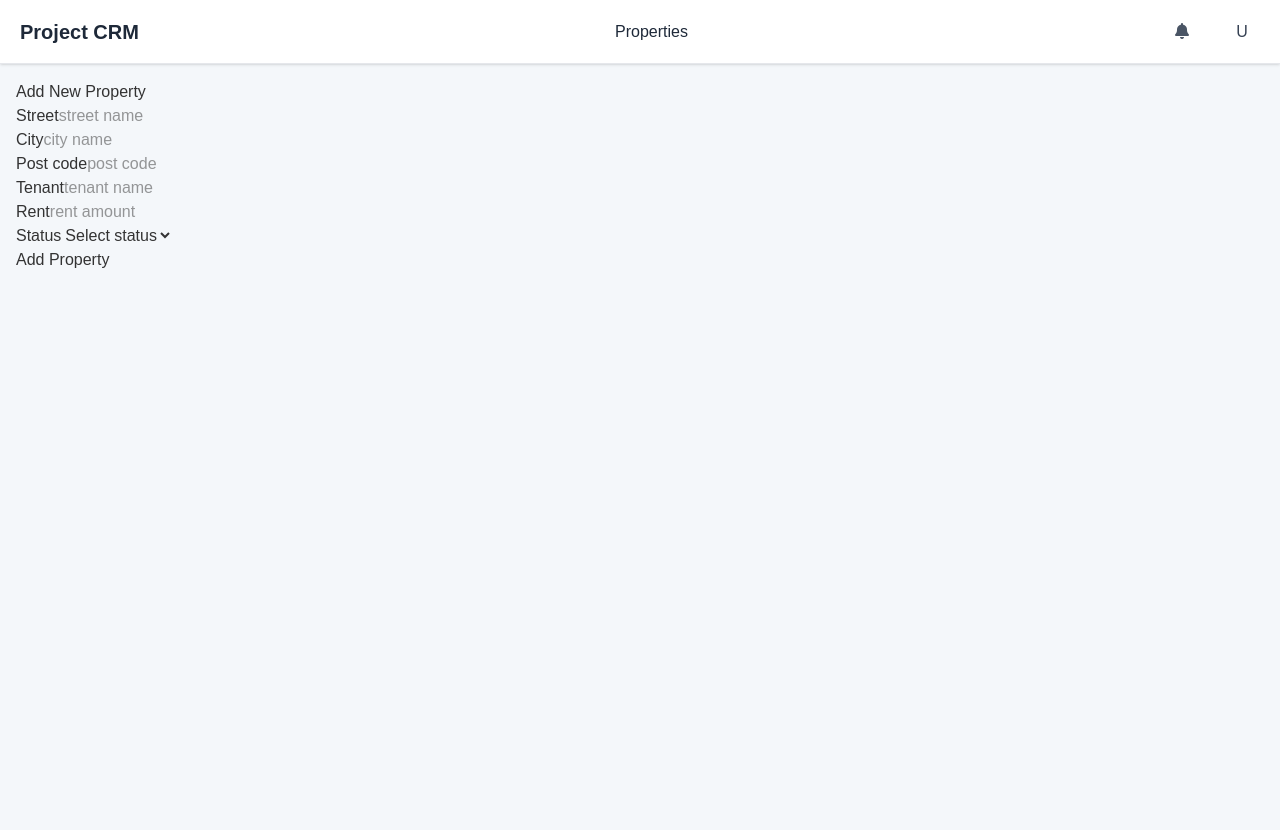
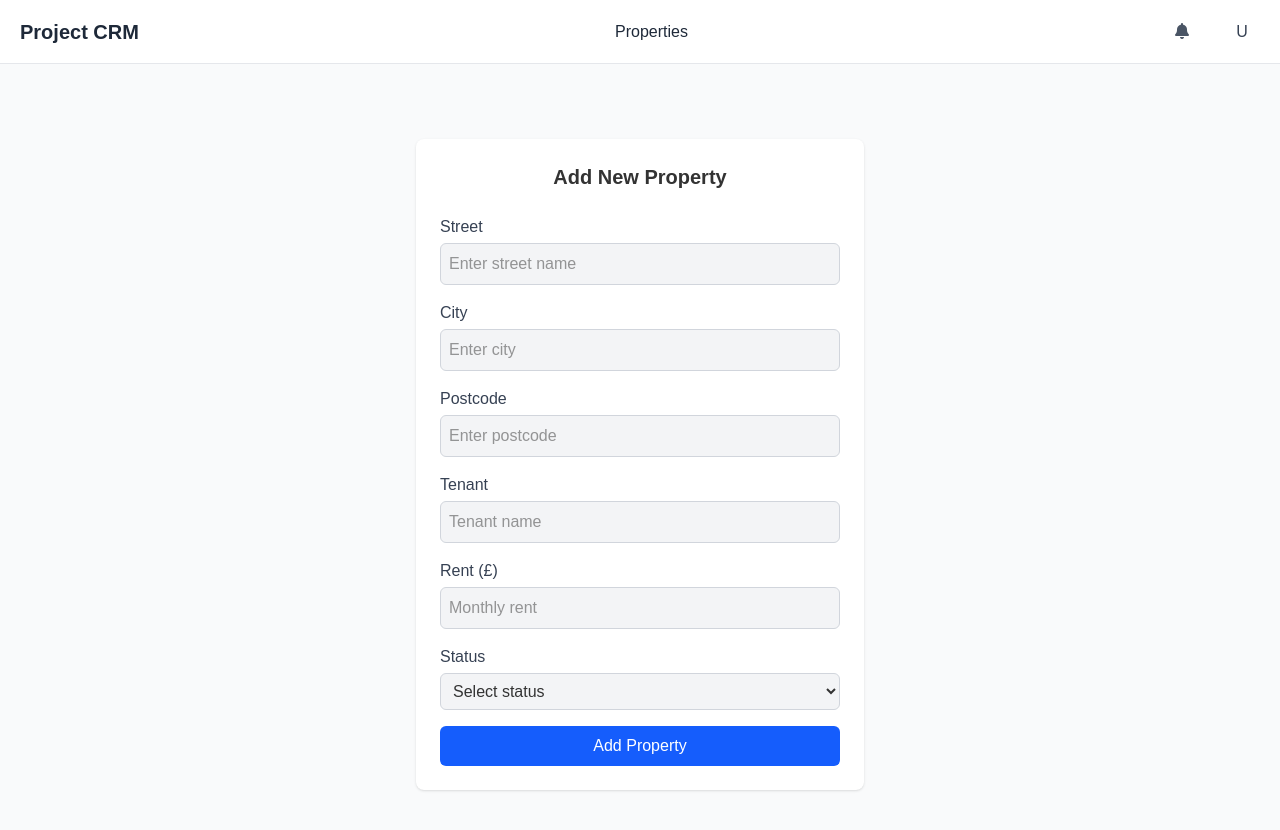
Before and after one commit to ChonCanCode/11-project-crm, a React (Vite) app: page /Adding in a window 1280 px wide. Shown: the top 830 px of the page. Before the commit the page ends 800 px from the top, so only its background shows below. Built offline with nearby package versions, Linux system fonts and the light colour scheme.

Commit message:
20260106-1512

```diff
--- a/pages/Adding.jsx
+++ b/pages/Adding.jsx
@@ -13,10 +13,10 @@ function Adding() {
 
   const handleInputChange = (e) => {
     const { name, value } = e.target;
-    setNewProperty({
-      ...newProperty,
+    setNewProperty((prev) => ({
+      ...prev,
       [name]: value,
-    });
+    }));
   };
 
   const handleSubmit = (e) => {
@@ -24,73 +24,104 @@ function Adding() {
     console.log(newProperty);
   };
 
+  const inputClass =
+    "w-full p-2 bg-gray-100 border border-gray-300 rounded-md focus:outline-none focus:ring-2 focus:ring-blue-500";
+
+  const labelClass = "block mb-1 font-medium text-gray-700";
+
   return (
-    <>
-      <div className="p-4">
-        <h2>Add New Property</h2>
-        <form onSubmit={handleSubmit}>
+    <div className="min-h-screen flex items-center justify-center bg-gray-50">
+      <div className="max-w-md w-full p-6 bg-white rounded-lg shadow mt-0">
+        <h2 className="text-xl font-semibold mb-6 text-center">
+          Add New Property
+        </h2>
+
+        <form onSubmit={handleSubmit} className="space-y-4">
           <div>
-            <label htmlFor="street">Street</label>
+            <label htmlFor="street" className={labelClass}>
+              Street
+            </label>
             <input
               type="text"
               name="street"
               id="street"
               value={newProperty.street}
               onChange={handleInputChange}
-              placeholder="street name"
+              placeholder="Enter street name"
+              className={inputClass}
             />
           </div>
+
           <div>
-            <label htmlFor="city">City</label>
+            <label htmlFor="city" className={labelClass}>
+              City
+            </label>
             <input
               type="text"
               name="city"
               id="city"
               value={newProperty.city}
               onChange={handleInputChange}
-              placeholder="city name"
+              placeholder="Enter city"
+              className={inputClass}
             />
           </div>
+
           <div>
-            <label htmlFor="postcode">Post code</label>
+            <label htmlFor="postcode" className={labelClass}>
+              Postcode
+            </label>
             <input
               type="text"
               name="postcode"
               id="postcode"
               value={newProperty.postcode}
               onChange={handleInputChange}
-              placeholder="post code"
+              placeholder="Enter postcode"
+              className={inputClass}
             />
           </div>
+
           <div>
-            <label htmlFor="tenant">Tenant</label>
+            <label htmlFor="tenant" className={labelClass}>
+              Tenant
+            </label>
             <input
               type="text"
               name="tenant"
               id="tenant"
               value={newProperty.tenant}
               onChange={handleInputChange}
-              placeholder="tenant name"
+              placeholder="Tenant name"
+              className={inputClass}
             />
           </div>
+
           <div>
-            <label htmlFor="rent">Rent</label>
+            <label htmlFor="rent" className={labelClass}>
+              Rent (£)
+            </label>
             <input
               type="number"
               name="rent"
               id="rent"
               value={newProperty.rent}
               onChange={handleInputChange}
-              placeholder="rent amount"
+              placeholder="Monthly rent"
+              className={inputClass}
             />
           </div>
+
           <div>
-            <label htmlFor="status">Status</label>
+            <label htmlFor="status" className={labelClass}>
+              Status
+            </label>
             <select
               name="status"
               id="status"
               value={newProperty.status}
               onChange={handleInputChange}
+              className={inputClass}
             >
               <option value="">Select status</option>
               <option value="Occupied">Occupied</option>
@@ -98,10 +129,15 @@ function Adding() {
             </select>
           </div>
 
-          <button type="submit">Add Property</button>
+          <button
+            type="submit"
+            className="w-full bg-blue-600 text-white py-2 rounded-md hover:bg-blue-700 transition"
+          >
+            Add Property
+          </button>
         </form>
       </div>
-    </>
+    </div>
   );
 }
 
```
